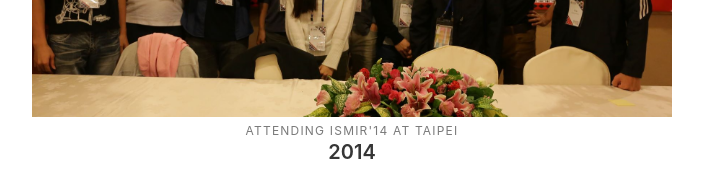
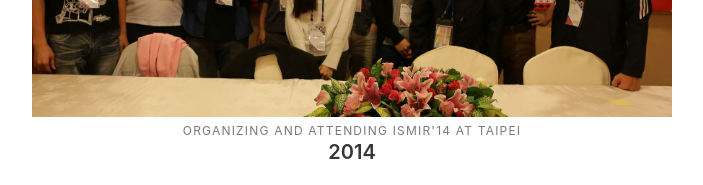
Before and after one commit to twmusicai/twmusicai.github.io, a plain HTML site: page index.html in a window 1280 px wide. Shown: the part 3940-4125 px from the top of the page, without its empty margins (288-991 px from the left). Drawn offline with Linux system fonts and the light colour scheme.

Commit message:
small update

```diff
--- a/index.html
+++ b/index.html
@@ -525,7 +525,7 @@
 <div class="element" data-v-3aded54b=""><div id="5ba5ebe1c3059325d8319635" class="person" data-v-78079dc0="" data-v-3aded54b="">
 <div class="mediaImageContain" style="width:50%;height:310px;" data-v-100eb7f2="" data-v-78079dc0=""><div class="mediaColorWrapper" data-v-100eb7f2="">
 <div class="mediaImage" style="background-size: cover; background-image: url(&quot;gallery/musicailabtw_2014c.jpg&quot;);" data-v-100eb7f2=""></div></div></div>
-<div class="title-name" data-v-78079dc0=""><span class="menu-label" data-v-78079dc0="">attending ISMIR'14 at Taipei</span>
+<div class="title-name" data-v-78079dc0=""><span class="menu-label" data-v-78079dc0="">organizing and attending ISMIR'14 at Taipei</span>
 <div class="title is-5" data-v-78079dc0="">2014</div></div><br>
 <!----><!----></div><!----></div></div>
 </center>
```
